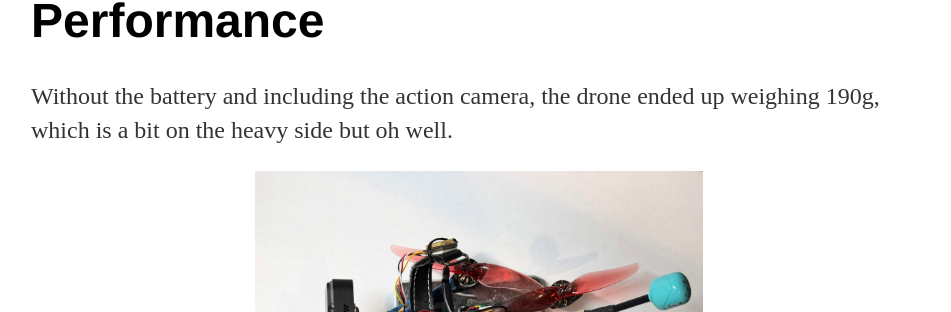
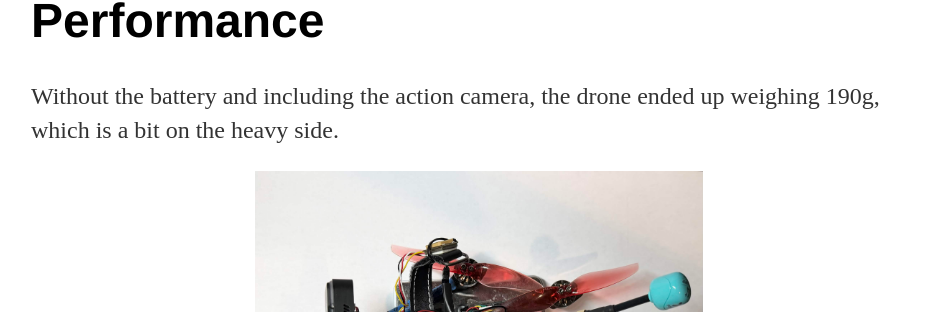
Before and after one commit to tfu1897/tfu1897.github.io, a Jekyll site: the page built from Projects/drone.html, in a window 1280 px wide and 900 px high, scrolled down 1913 px. Shown: the part 177-489 px from the top of the window, without its empty margins (161-1112 px from the left). Built offline with Jekyll 4.4.1, drawn with Linux system fonts in a browser that asks for light colours.

Commit message:
Update drone.html

```diff
--- a/Projects/drone.html
+++ b/Projects/drone.html
@@ -30,7 +30,7 @@ permalink: /Projects/drone/
 
 <div class="blurb">
 	<h1>Performance </h1>
-	<p>Without the battery and including the action camera, the drone ended up weighing 190g, which is a bit on the heavy side but oh well.  </p>
+	<p>Without the battery and including the action camera, the drone ended up weighing 190g, which is a bit on the heavy side.  </p>
 	<img src="{{ 'images/weight.jpg' | relative_url }}" class="centered-image">
 	<h1>Flight time and range </h1>
 	<p>With the action camera and using a 4S 850 mAh battery, I was able to get around 10 minutes of flight time just hovering in position hold mode.  While flying around semi-agressively, the drone can cover about 8-10km of total distance.  With 14 and 6.7 dBi patch antennas, skyzone steadyview 3.3 reciever, and 1.6W transmit power, I was able to get 5km away from my starting point. not half bad!  At that point battery became a bigger issue than range, I think it could probably push 8 km. At the 5km point I still had a reciever link quality of 100% (LQ 5:100), and the video was still decently clear for analog. </p>
```
